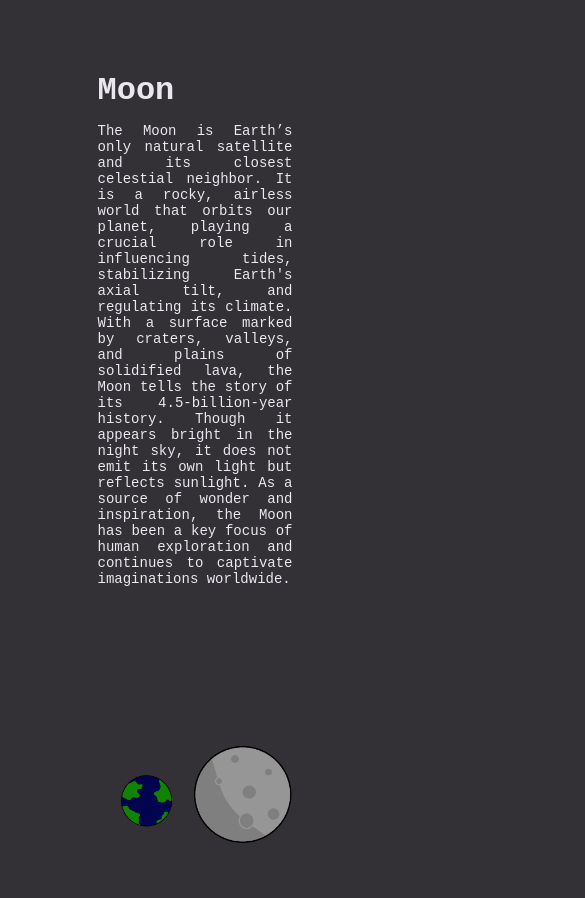
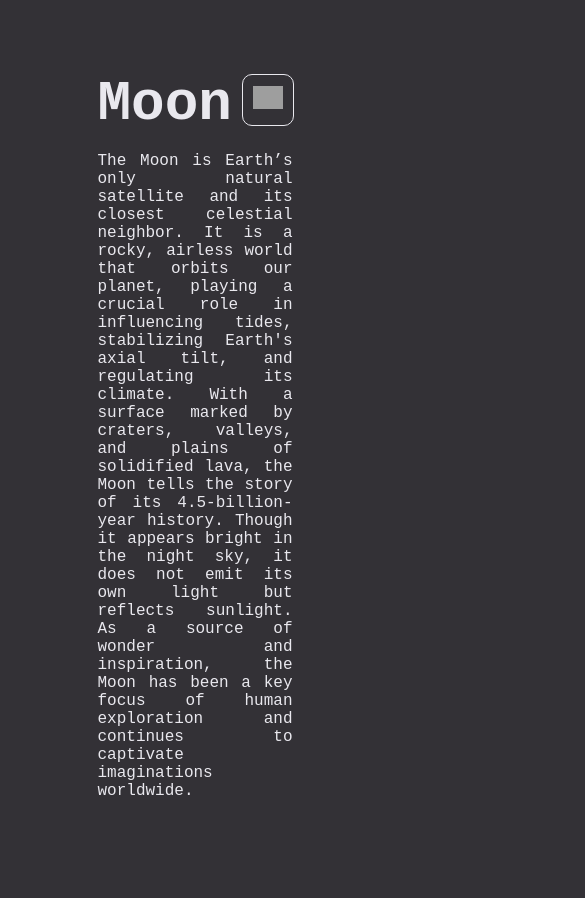
Before and after one commit to KlutzyFella/mi449-1.5, a plain HTML site: page moon.html in a window 390 px wide. Shown: the top 898 px of the page, 585 px wide, since content can reach past the window. Drawn offline with Linux system fonts and the light colour scheme; grey boxes are pictures that could not be loaded.

Commit message:
added github link

```diff
--- a/moon.html
+++ b/moon.html
@@ -9,7 +9,14 @@
 </head>
 
 <body>
-    <h1>Moon</h1>
+    <div class="heading">
+        <h1>Moon</h1>
+        <div class="github">
+            <a href="https://github.com/KlutzyFella/mi449-1.5">
+                <img src="https://cdn.jsdelivr.net/gh/devicons/devicon/icons/github/github-original.svg" title="GitHub">
+            </a>
+          </div>
+    </div>
 
     <!--
         The following description was generated from ChatGPT using the following prompt:
--- a/screen.css
+++ b/screen.css
@@ -15,10 +15,42 @@ body {
     flex-direction: column;
 }
 
+.heading {
+    width: 100%;
+    display: flex;
+    justify-content: space-between;
+    align-items:flex-end;
+}
+
 h1 {
     color: #e9e8ee;
     font-size: 3.5rem;
     margin: 4rem 0 0 0;
+}
+
+.github {
+    width: 40px;
+    height: 40px;
+    margin: 10px;
+    padding: 5px;
+    border: 1px solid #e9e8ee;
+    border-radius: 10px;
+    /* box-shadow: 0 0 50px rgba(0, 0, 10, 0.8); */
+    transition: all 0.3s ease;
+    display: flex;
+    justify-content: center;
+    align-items: center;
+}
+
+.github:hover {
+    transform: scale(1.1);
+    box-shadow: 0 0 30px rgba(0, 0, 20, 0.7);
+}
+
+.github img {
+    width: 30px;
+    height: auto;
+    margin: 1rem;
 }
 
 p {
@@ -45,43 +77,6 @@ p {
     transform: scale(1.2);
 }
 
-@media (max-width: 1920) {
-    body {
-        width: 70%;
-    }
-
-    h1 {
-        font-size: 5rem;
-    }
-
-    p {
-        font-size: 1.25rem;
-    }
-
-    .images {
-        flex-direction: column;
-        align-items: center;
-    }
-
-    .images img {
-        margin-bottom: 2rem;
-    }
-}
-
-@media (max-width: 480px) {
-    h1 {
-        font-size: 2rem;
-    }
-
-    p {
-        font-size: 0.875rem;
-    }
-
-    .images img {
-        width: 100%;
-    }
-}
-
 /* img {
     border: 2px solid red;
     border-radius: 100%;
```
Also changed, not shown: index.html (+8 -1 lines).
